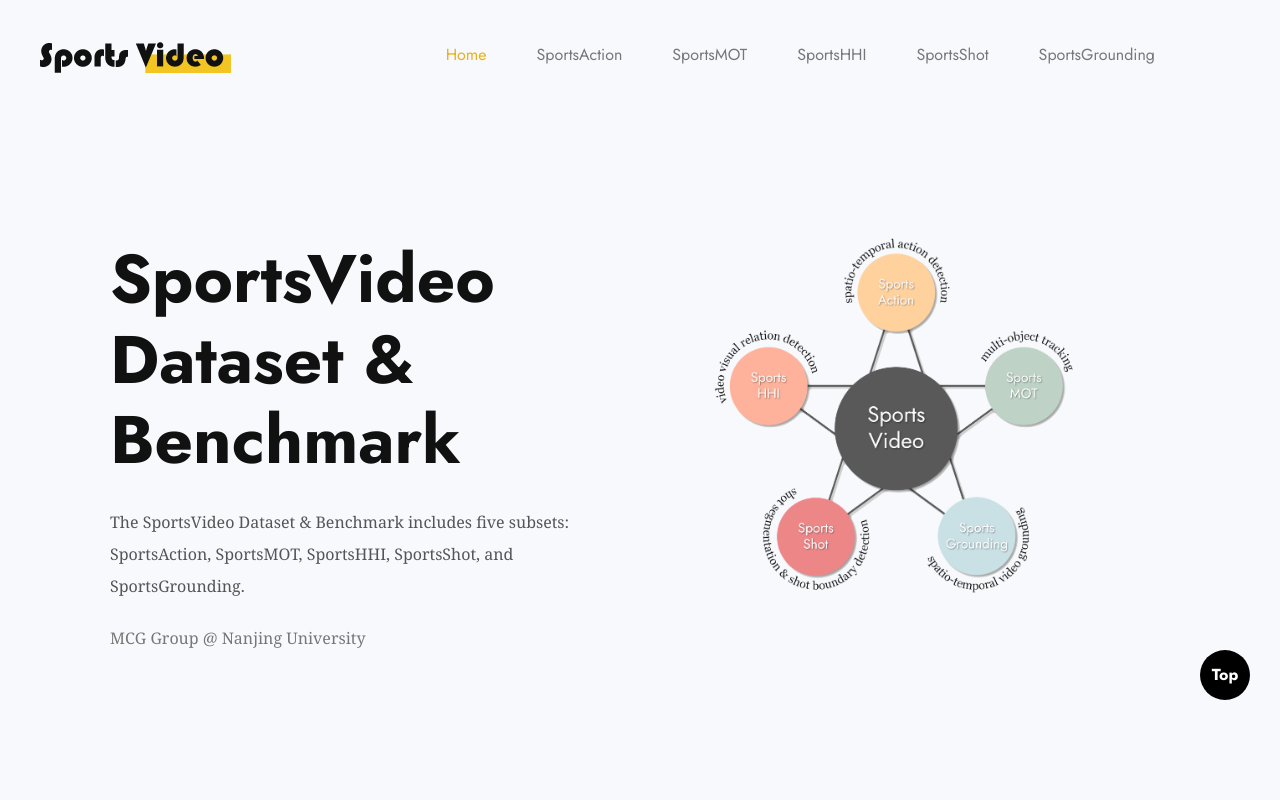
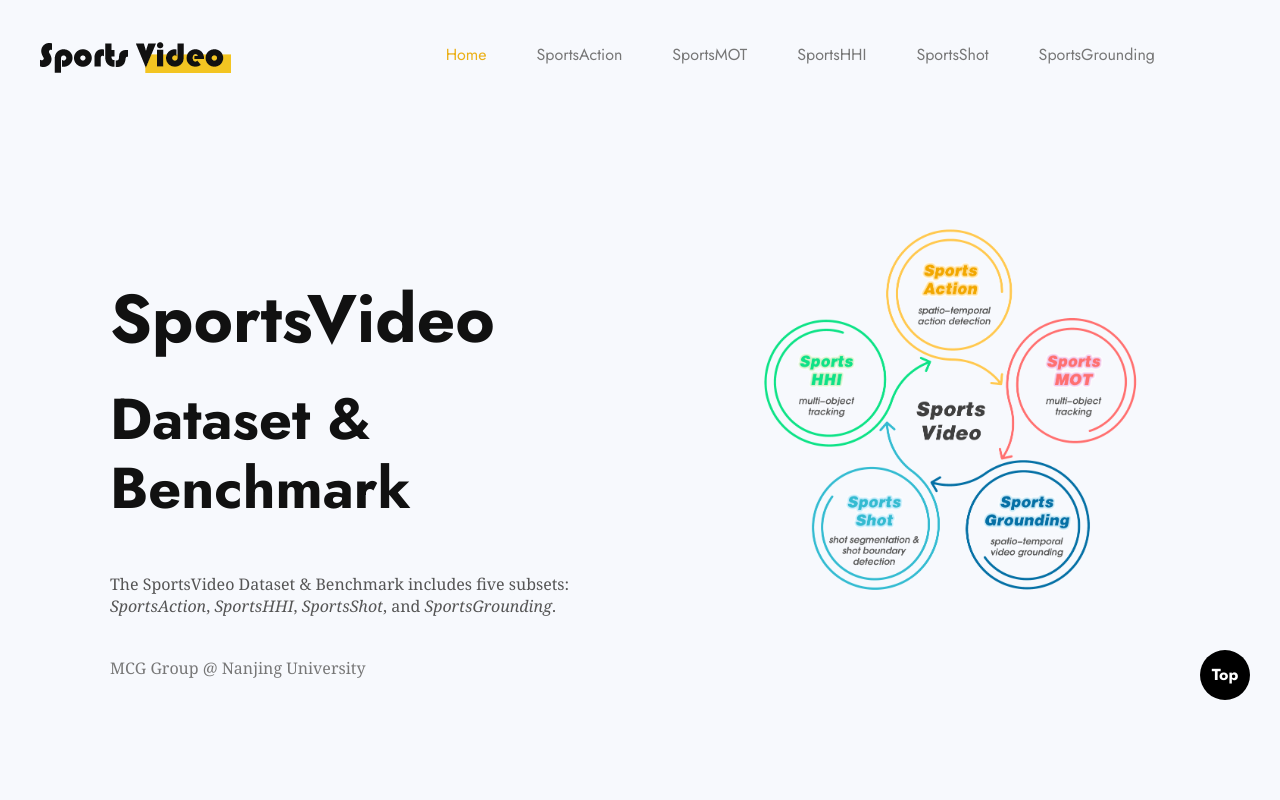
Before and after one commit to Erin-July/sportsvideo.github.io, a plain HTML site: page index.html in a window 1280 px wide. Shown: the top 800 px of the page. Drawn offline with Linux system fonts and the light colour scheme; a web font is replaced by a local one.

Commit message:
add logo

```diff
--- a/index.html
+++ b/index.html
@@ -76,17 +76,21 @@
 <section id="billboard">
 	<div class="main-banner pattern-overlay">
 		<div class="banner-content" data-aos="fade-up">
+			<div style="height: 40px;"></div>
 		    <!-- <h2 class="section-subtitle ">top design agency</h2> -->
-			<h3 class="banner-title">SportsVideo Dataset & Benchmark</h3>
-			<p>The SportsVideo Dataset & Benchmark includes five subsets: SportsAction, SportsMOT, SportsHHI, SportsShot, and SportsGrounding.</p>
-			<div style="height: 30px;"></div>
+			<h3 class="banner-title">SportsVideo</h3>
+			<h3 class="banner-title" style="font-size: 3.6em;">Dataset & Benchmark</h3>
+			<div style="height: 20px;"></div>
+			<p>The SportsVideo Dataset & Benchmark includes five subsets:</p>
+			<p><i>SportsAction</i>, <i>SportsHHI</i>, <i>SportsShot</i>, and <i>SportsGrounding</i>.</p>
+			<div style="height: 40px;"></div>
 			<p><a href="http://mcg.nju.edu.cn/en/index.html">MCG Group @ Nanjing University</a></p>
 			<!-- <div class="btn-wrap">
 				<a href="#" class="btn-accent">Contact Us</a>
 			</div> -->
 		</div><!--banner-content-->
-		<figure class="main-logo">
-			<img src="pics/svlogo.png" alt="banner" class="banner-image" style="height: 70%; width: auto; float: right;">
+		<figure class="main-logo" style="justify-content: right;">
+			<img src="pics/svvvv2233.png" alt="banner" class="banner-image" style="height: 80%; width: auto; float: right;">
 		</figure>
 	</div>
 	</div>
```
Also changed, not shown: pics/svvvv2233.png (added).
